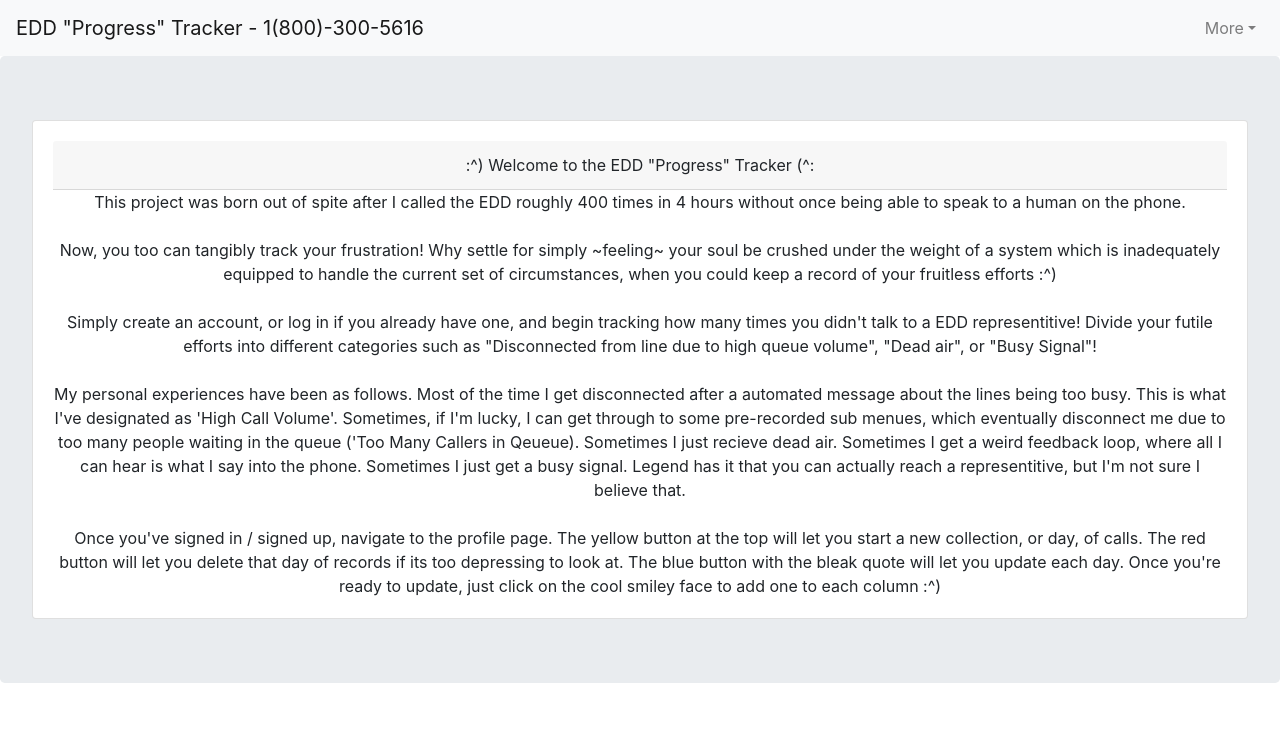
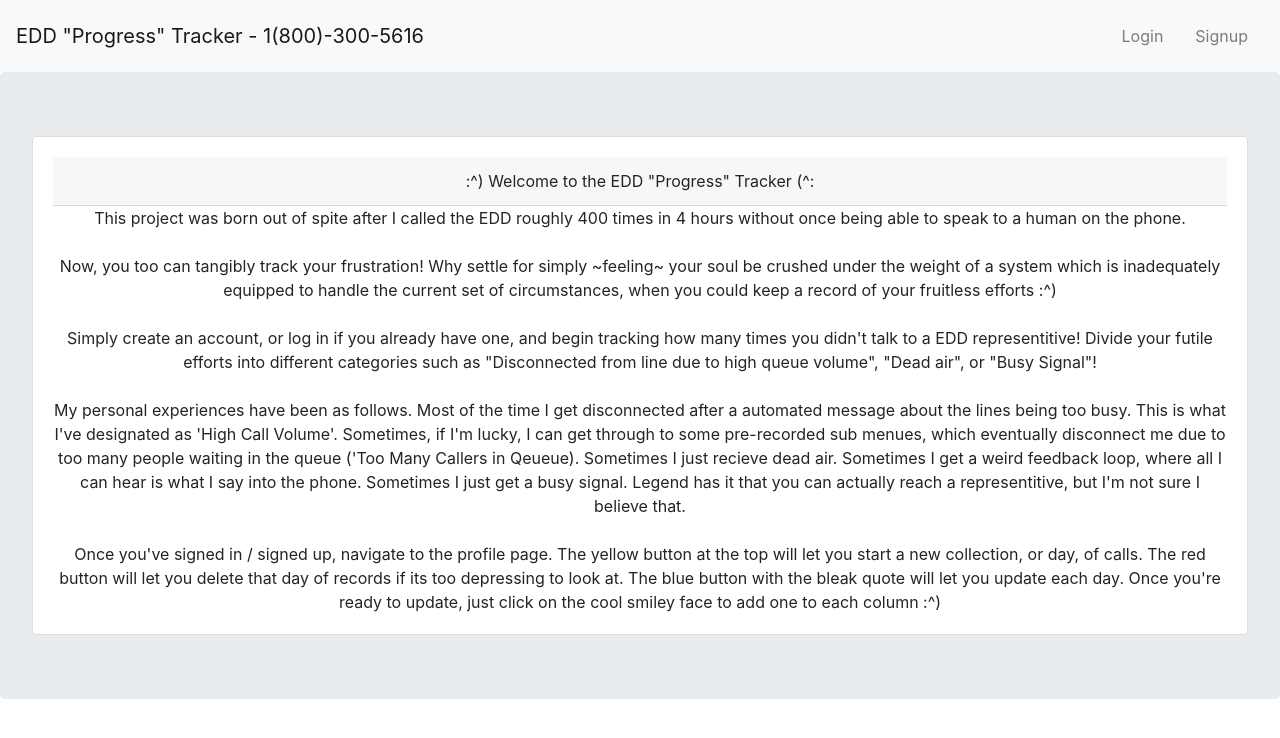
Before and after one commit to medricr/EDD_Progress_Tracker, a React (Create React App) app in the folder client/: page / in a window 1280 px wide. Shown: the top 738 px of the page. Built offline with nearby package versions, Linux system fonts and the light colour scheme.

Commit message:
took out dropdown nav menu

```diff
--- a/client/src/components/NavBar/index.js
+++ b/client/src/components/NavBar/index.js
@@ -1,5 +1,5 @@
 import React from 'react';
-import { Navbar, Nav, NavbarBrand, Collapse, NavbarToggler, UncontrolledDropdown, DropdownToggle, DropdownMenu, DropdownItem } from 'reactstrap';
+import { Navbar, Nav, NavbarBrand, Collapse, NavbarToggler, UncontrolledDropdown, DropdownToggle, DropdownMenu, NavLink } from 'reactstrap';
 import { Link } from 'react-router-dom';
 
 class NavBar extends React.Component {
@@ -27,41 +27,41 @@
 							EDD "Progress" Tracker || Welcome: {this.props.currentUser.username}
 						</NavbarBrand>
 					}
-					<NavbarToggler onClick={this.toggle} />
-					<Collapse isOpen={this.state.isOpen} navbar>
+					{/* <NavbarToggler onClick={this.toggle} />
+					<Collapse isOpen={this.state.isOpen} navbar> */}
 						<Nav className="ml-auto" navbar>
-							<UncontrolledDropdown nav inNavbar>
+							{/* <UncontrolledDropdown nav inNavbar>
 								<DropdownToggle nav caret>
 									More
-							</DropdownToggle>
-								<DropdownMenu right>
+							</DropdownToggle> */}
+								{/* <DropdownMenu right> */}
 									{!this.props.userStatus ?
-										<DropdownItem>
+										<NavLink>
 											<Link className="nav-link" to='/login'>Login</Link>
-										</DropdownItem>
+										</NavLink>
 
 										:
 
-										<DropdownItem>
+										<NavLink>
 											<Link className='nav-link' to='/' onClick={this.props.logoutUser}>Logout</Link>
-										</DropdownItem>
+										</NavLink>
 									}
 									{!this.props.userStatus ?
-										<DropdownItem>
+										<NavLink>
 											<Link className="nav-link" to='/register'>Signup</Link>
-										</DropdownItem>
+										</NavLink>
 
 										:
 
-										<DropdownItem>
+										<NavLink>
 											<Link className='nav-link' to='/profile'>Profile</Link>
-										</DropdownItem>
+										</NavLink>
 									}
 
-								</DropdownMenu>
-							</UncontrolledDropdown>
+								{/* </DropdownMenu>
+							</UncontrolledDropdown> */}
 						</Nav>
-					</Collapse>
+					{/* </Collapse> */}
 				</Navbar>
 			</div>
 		)
```
